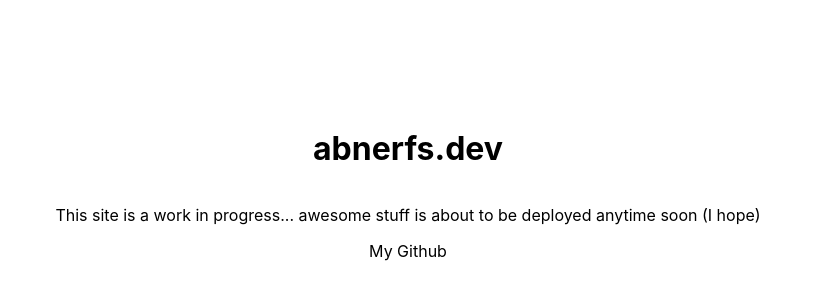
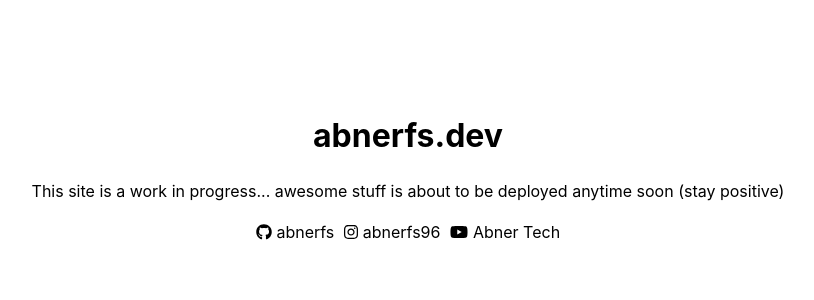
Before and after one commit to abnerfs/abnerfs-site, a Next.js app: page / in a window 1280 px wide. Shown: the part 216-516 px from the top of the page, without its empty margins (232-1046 px from the left). Built offline with nearby package versions, Linux system fonts and the light colour scheme.

Commit message:
Some links

```diff
--- a/package.json
+++ b/package.json
@@ -8,6 +8,11 @@
     "start": "next start"
   },
   "dependencies": {
+    "@fortawesome/fontawesome-free": "^5.15.2",
+    "@fortawesome/fontawesome-svg-core": "^1.2.34",
+    "@fortawesome/free-brands-svg-icons": "^5.15.2",
+    "@fortawesome/free-solid-svg-icons": "^5.15.2",
+    "@fortawesome/react-fontawesome": "^0.1.14",
     "next": "10.0.7",
     "react": "17.0.1",
     "react-dom": "17.0.1"
--- a/pages/index.js
+++ b/pages/index.js
@@ -1,5 +1,7 @@
 import Head from 'next/head'
 import styles from '../styles/Home.module.css'
+import { faGithub, faInstagram, faYoutube } from '@fortawesome/free-brands-svg-icons'
+import { FontAwesomeIcon } from '@fortawesome/react-fontawesome'
 
 export default function Home() {
   return (
@@ -8,9 +10,21 @@ export default function Home() {
         <title>abnerfs.dev</title>
       </Head>
 
-      <h1>abnerfs.dev</h1>
-      <p>This site is a work in progress... awesome stuff is about to be deployed anytime soon (I hope) </p>
-      <a href="https://github.com/abnerfs">My Github</a>
+
+      <h1 className={styles["main-link"]}>abnerfs.dev</h1>
+      <p>This site is a work in progress... awesome stuff is about to be deployed anytime soon (stay positive) </p>
+
+      <div className={styles["container-links"]}>
+        <a href="https://github.com/abnerfs" className={styles["social-link"]}>
+            <FontAwesomeIcon icon={faGithub}></FontAwesomeIcon> abnerfs
+        </a>
+        <a href="https://www.instagram.com/abnerfs96/" className={styles["social-link"]}>
+            <FontAwesomeIcon icon={faInstagram}></FontAwesomeIcon> abnerfs96
+        </a>
+        <a href="https://www.youtube.com/channel/UCgJY9EgxDscvVGbXzftiMBg" className={styles["social-link"]}>
+            <FontAwesomeIcon icon={faYoutube}></FontAwesomeIcon> Abner Tech
+        </a>
+      </div>
     </div>
   )
 }
--- a/styles/Home.module.css
+++ b/styles/Home.module.css
@@ -120,3 +120,14 @@
     flex-direction: column;
   }
 }
+
+.main-link {
+  margin: 0px;
+  margin-bottom: 10px;
+}
+
+.social-link {
+  display: inline-block;
+  padding: 5px;
+  margin-bottom: 5px;
+}
```
Also changed, not shown: 1 other file (tests, documents, lock files or other folders).
